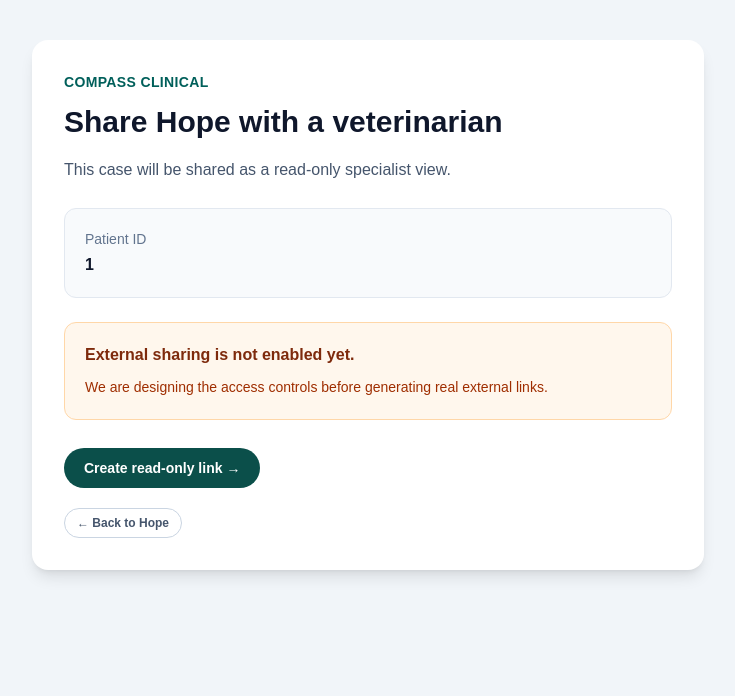
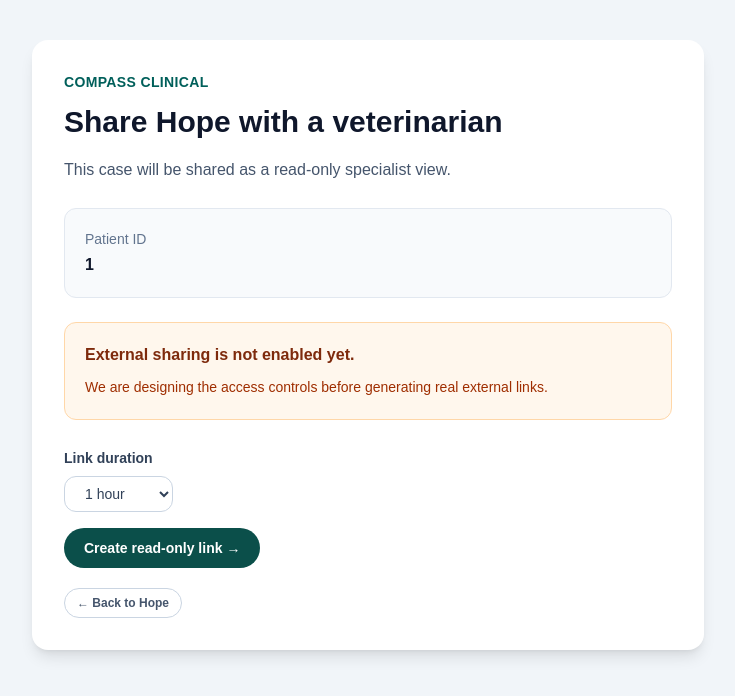
Before and after one commit to nitikagupta1403/Compass, a Next.js app in the folder apps/web/: page /patients/1/share in a window 1280 px wide. Shown: the top 696 px of the page, without its empty margins (272-1007 px from the left). Built offline with nearby package versions, Linux system fonts and the light colour scheme.

Commit message:
Add configurable share expiry and status controls

```diff
--- a/apps/web/app/api/share/route.ts
+++ b/apps/web/app/api/share/route.ts
@@ -9,6 +9,7 @@ export async function POST(request: Request) {
     const body = await request.json();
 
     const patientId = body?.patientId;
+    const expiryMinutes = body?.expiryMinutes;
 
     if (
       !patientId ||
@@ -17,6 +18,21 @@ export async function POST(request: Request) {
       return NextResponse.json(
         {
           error: "Patient ID is required.",
+        },
+        {
+          status: 400,
+        }
+      );
+    }
+
+    const allowedExpiryMinutes = [60, 360, 1440];
+
+    if (
+      !allowedExpiryMinutes.includes(expiryMinutes)
+    ) {
+      return NextResponse.json(
+        {
+          error: "Invalid link duration.",
         },
         {
           status: 400,
@@ -38,11 +54,11 @@ export async function POST(request: Request) {
     }
 
     const expiresAt =
-      Date.now() + 60 * 60 * 1000;
+      Date.now() + expiryMinutes * 60 * 1000;
 
     const token = createShareToken(
       patientId,
-      60
+      expiryMinutes
     );
 
     return NextResponse.json({
--- a/apps/web/components/ShareLinkPrototype.tsx
+++ b/apps/web/components/ShareLinkPrototype.tsx
@@ -17,14 +17,18 @@ export default function ShareLinkPrototype({
 
   const [revoked, setRevoked] = useState(false);
 
+  const [expiryMinutes, setExpiryMinutes] =
+    useState(60);
+
   const createLink = async () => {
   const response = await fetch("/api/share", {
     method: "POST",
     headers: {
       "Content-Type": "application/json",
     },
-    body: JSON.stringify({
+      body: JSON.stringify({
       patientId,
+      expiryMinutes,
     }),
   });
 
@@ -90,7 +94,36 @@ export default function ShareLinkPrototype({
   };
 
   return (
+
     <div className="mt-7 space-y-4">
+
+      <div className="space-y-2">
+        <label
+          htmlFor="share-expiry"
+          className="block text-sm font-semibold text-slate-700"
+        >
+          Link duration
+        </label>
+
+        <select
+          id="share-expiry"
+          value={expiryMinutes}
+          onChange={(event) =>
+            setExpiryMinutes(Number(event.target.value))
+          }
+          className="block rounded-xl border border-slate-300 bg-white px-4 py-2 text-sm text-slate-700 focus:outline-none focus:ring-2 focus:ring-teal-700 disabled:cursor-not-allowed disabled:bg-slate-100 disabled:text-slate-400"
+          style={{
+            cursor:
+              'url("/paw-cursor-pink.png") 16 16, pointer',
+          }}
+          disabled={!!shareUrl && !revoked}
+        >
+          <option value={60}>1 hour</option>
+          <option value={360}>6 hours</option>
+          <option value={1440}>24 hours</option>
+        </select>
+      </div>
+
       <button
         type="button"
         onClick={createLink}
@@ -105,9 +138,17 @@ export default function ShareLinkPrototype({
 
       {shareUrl && (
         <div className="rounded-xl border border-slate-200 bg-slate-50 p-5">
-          <p className="text-xs font-semibold uppercase tracking-wide text-slate-500">
-            Local prototype link
-          </p>
+          <div className="mt-3">
+            <span
+              className={
+                revoked
+                  ? "inline-flex rounded-full border border-red-200 bg-red-50 px-3 py-1 text-xs font-semibold text-red-700"
+                  : "inline-flex rounded-full border border-emerald-200 bg-emerald-50 px-3 py-1 text-xs font-semibold text-emerald-700"
+              }
+            >
+              {revoked ? "Revoked" : "Active"}
+            </span>
+          </div>
 
           <p className="mt-2 break-all text-sm text-slate-700">
             {shareUrl}
```
